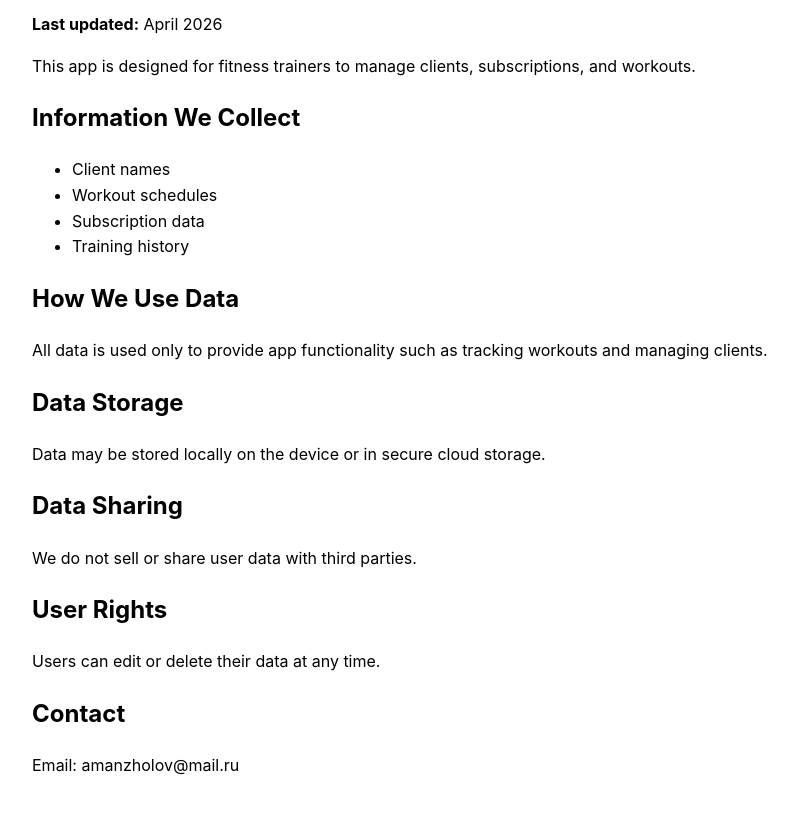
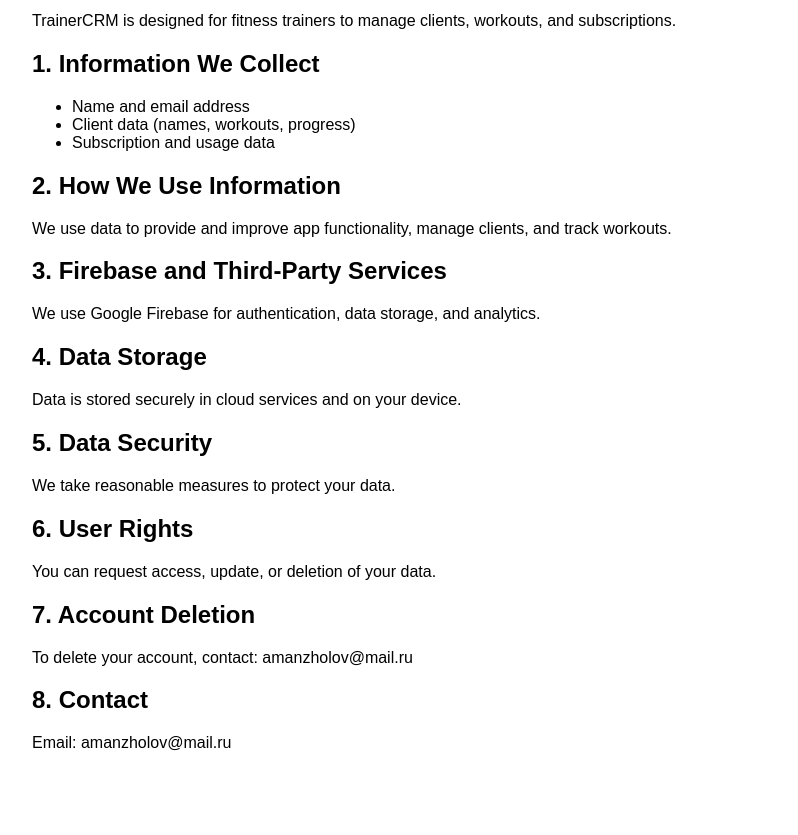
Before and after one commit to amanzholovv-ai/trainercrm-privacy, a plain HTML site: page index.html in a window 1280 px wide. Shown: the part 122-957 px from the top of the page, without its empty margins (208-1006 px from the left). After the commit the page ends 910 px from the top, so only its background shows below. Drawn offline with Linux system fonts and the light colour scheme.

Commit message:
Update index.html

```diff
--- a/index.html
+++ b/index.html
@@ -1,46 +1,42 @@
 <!DOCTYPE html>
-<html>
+<html lang="en">
 <head>
-  <meta charset="UTF-8">
-  <title>Privacy Policy</title>
-  <style>
-    body {
-      font-family: -apple-system, BlinkMacSystemFont;
-      padding: 40px;
-      max-width: 800px;
-      margin: auto;
-      line-height: 1.6;
-    }
-  </style>
+    <meta charset="UTF-8">
+    <title>Privacy Policy</title>
 </head>
-<body>
+<body style="font-family: Arial; padding: 20px; max-width: 800px; margin: auto;">
 
 <h1>Privacy Policy</h1>
-<p><strong>Last updated:</strong> April 2026</p>
+<p><strong>Last updated:</strong> May 2026</p>
 
-<p>This app is designed for fitness trainers to manage clients, subscriptions, and workouts.</p>
+<p>TrainerCRM is designed for fitness trainers to manage clients, workouts, and subscriptions.</p>
 
-<h2>Information We Collect</h2>
+<h2>1. Information We Collect</h2>
 <ul>
-  <li>Client names</li>
-  <li>Workout schedules</li>
-  <li>Subscription data</li>
-  <li>Training history</li>
+<li>Name and email address</li>
+<li>Client data (names, workouts, progress)</li>
+<li>Subscription and usage data</li>
 </ul>
 
-<h2>How We Use Data</h2>
-<p>All data is used only to provide app functionality such as tracking workouts and managing clients.</p>
+<h2>2. How We Use Information</h2>
+<p>We use data to provide and improve app functionality, manage clients, and track workouts.</p>
 
-<h2>Data Storage</h2>
-<p>Data may be stored locally on the device or in secure cloud storage.</p>
+<h2>3. Firebase and Third-Party Services</h2>
+<p>We use Google Firebase for authentication, data storage, and analytics.</p>
 
-<h2>Data Sharing</h2>
-<p>We do not sell or share user data with third parties.</p>
+<h2>4. Data Storage</h2>
+<p>Data is stored securely in cloud services and on your device.</p>
 
-<h2>User Rights</h2>
-<p>Users can edit or delete their data at any time.</p>
+<h2>5. Data Security</h2>
+<p>We take reasonable measures to protect your data.</p>
 
-<h2>Contact</h2>
+<h2>6. User Rights</h2>
+<p>You can request access, update, or deletion of your data.</p>
+
+<h2>7. Account Deletion</h2>
+<p>To delete your account, contact: amanzholov@mail.ru</p>
+
+<h2>8. Contact</h2>
 <p>Email: amanzholov@mail.ru</p>
 
 </body>
```
